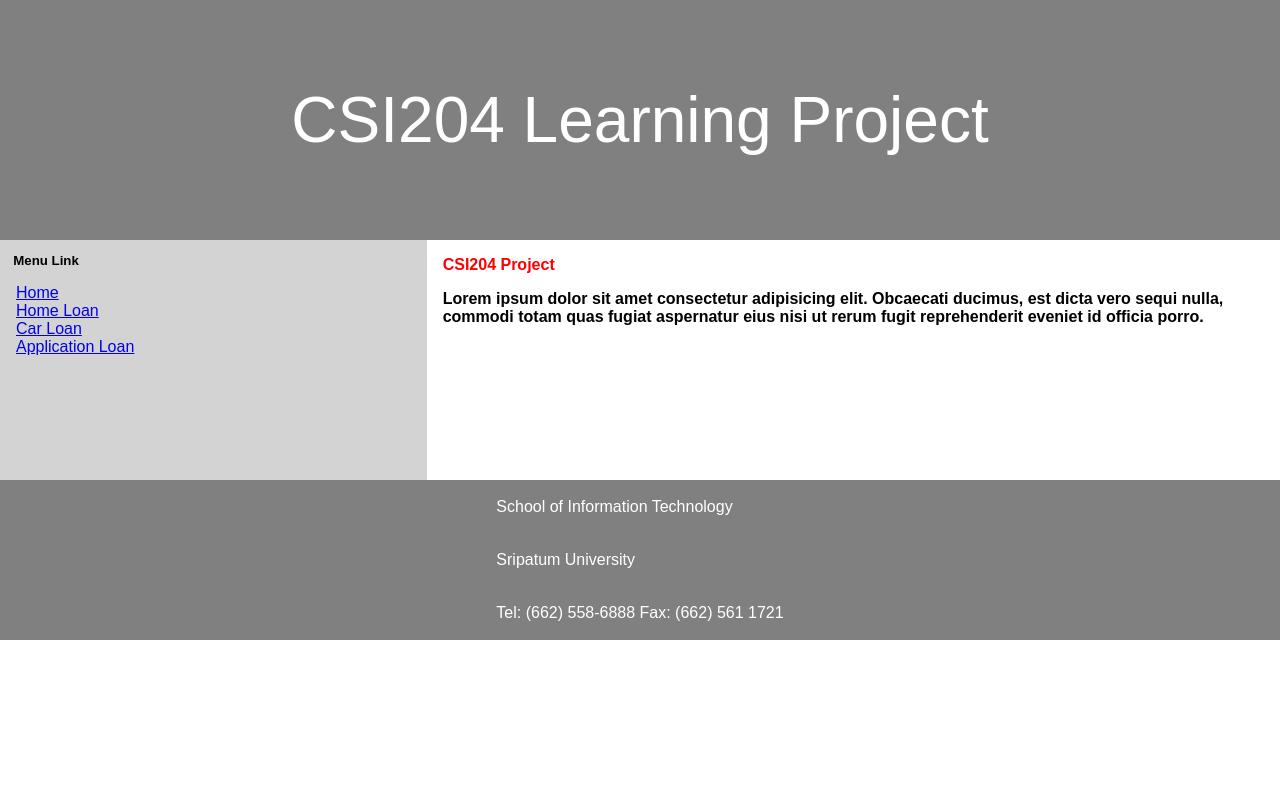
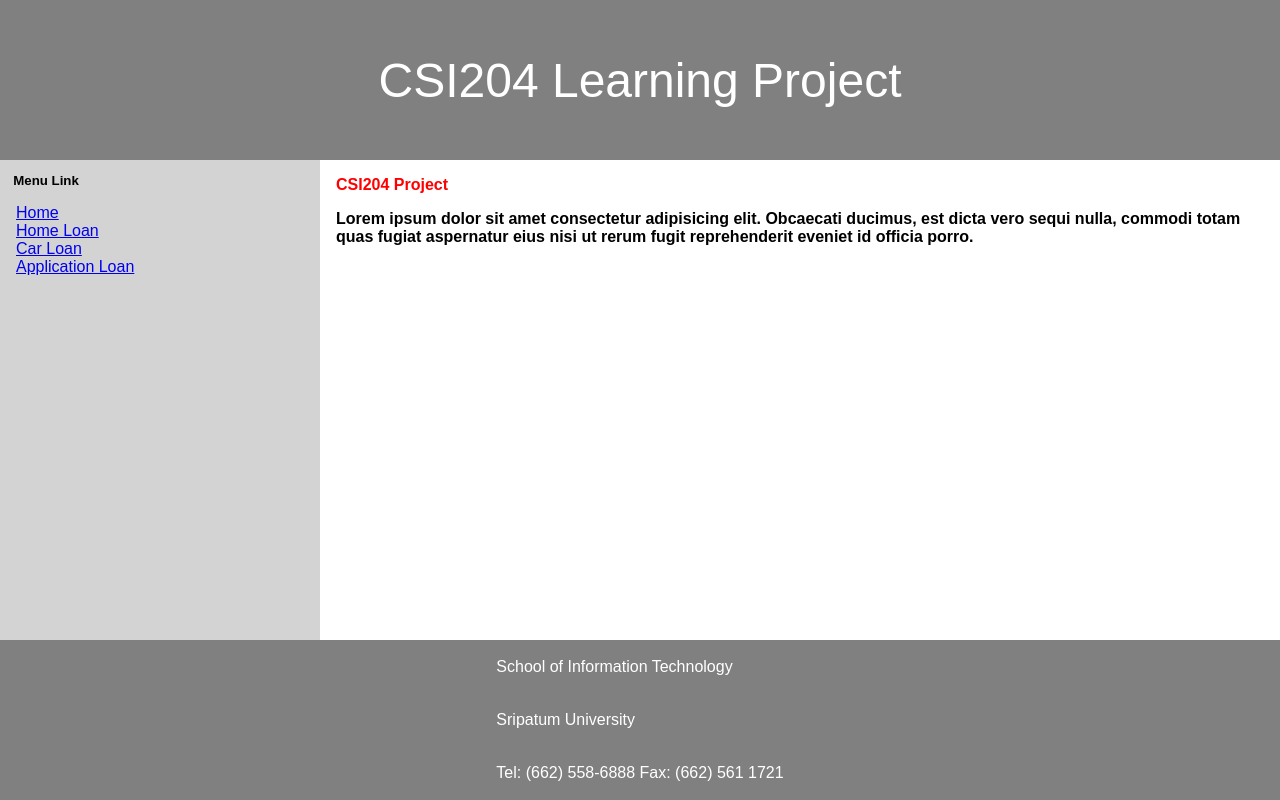
Before and after one commit to PitchayaHutajuta/CSI204, a plain HTML site: page week5/index.html in a window 1280 px wide. Drawn offline with Linux system fonts and the light colour scheme.

Commit message:
week 5 work

```diff
--- a/week5/style.css
+++ b/week5/style.css
@@ -10,21 +10,21 @@ body {
 
 header {
   width: 100%;
-  height: 30vh;
+  height: 20vh;
   background-color: gray;
   display: grid;
   align-items: center;
   justify-content: center;
   color: white;
-  font-size: 4em;
+  font-size: 3em;
 }
 
 .content {
   width: 100%;
-  height: 30vh;
+  height: 60vh;
   /* background-color: red; */
   display: grid;
-  grid-template-columns: 1fr 2fr;
+  grid-template-columns: 1fr 3fr;
 }
 
 .left-section {
```
